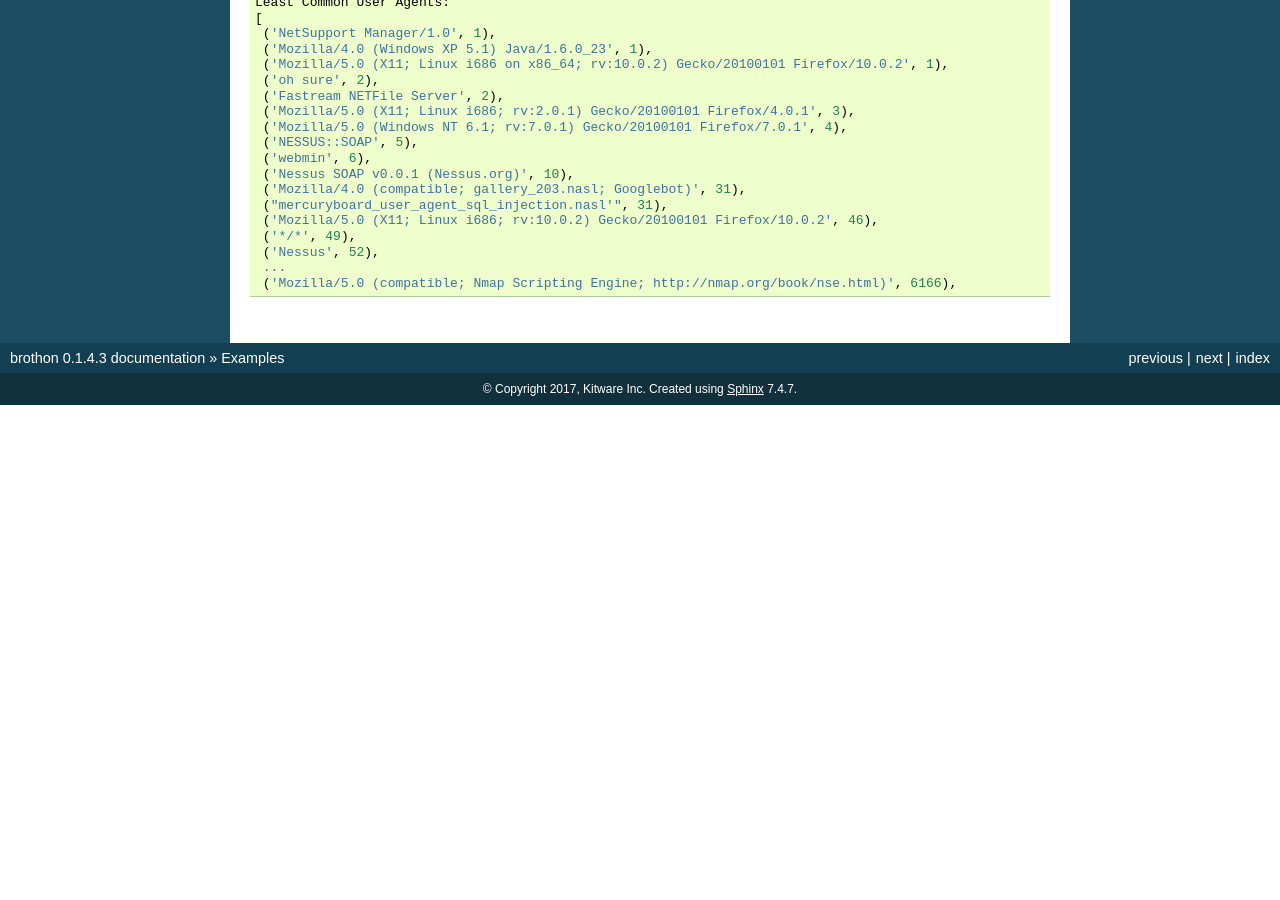
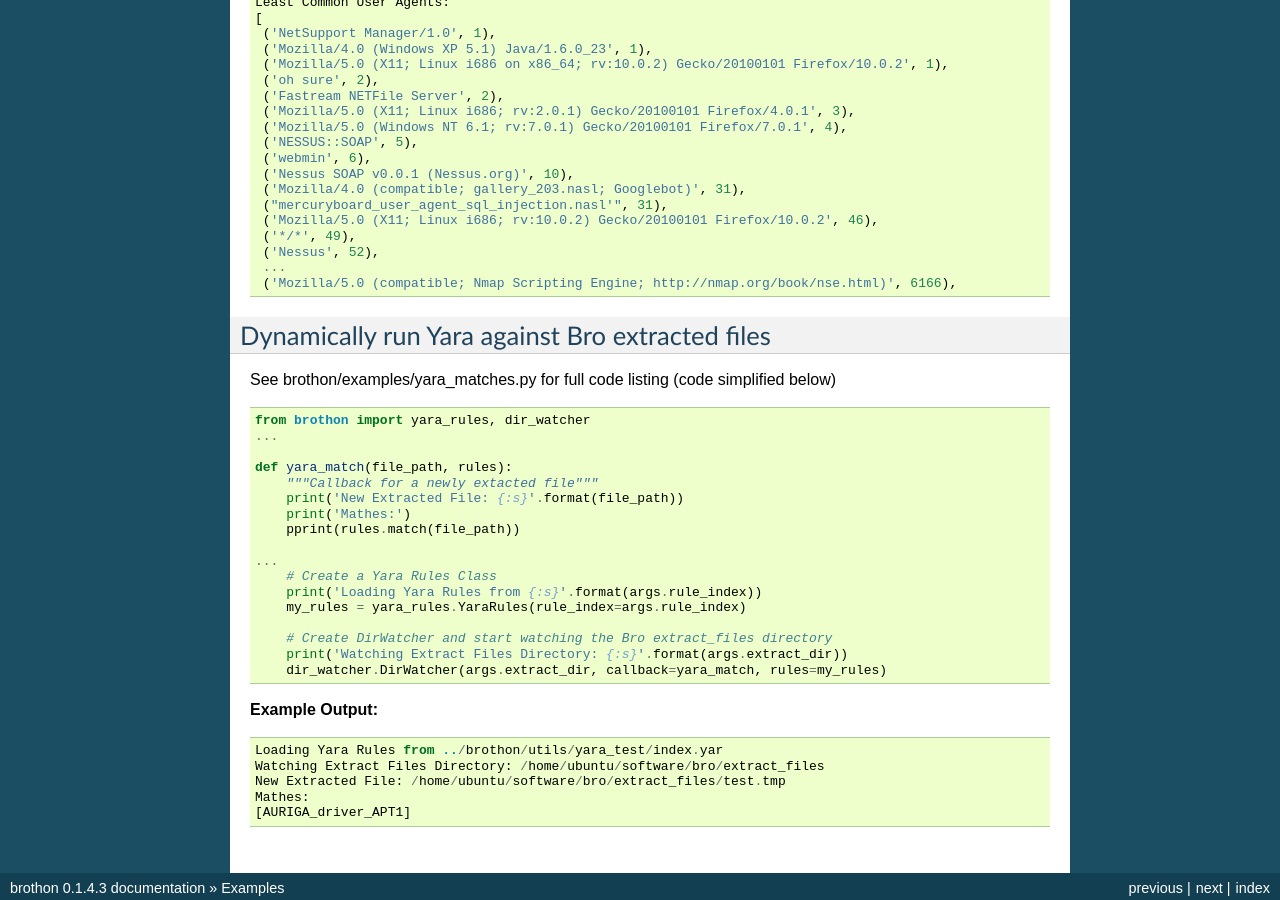
Before and after one commit to SuperCowPowers/zat, a Sphinx documentation site: the page built from docs/examples.rst, in a window 1280 px wide and 900 px high, scrolled down 2092 px. Built offline with Sphinx 7.4.7, drawn with Linux system fonts in a browser that asks for light colours; before the commit the page ends 2497 px from its top, so only the background shows below that; some of the changed text lies outside the part shown.

Commit message:
add example documentation for yara rules

```diff
--- a/docs/examples.rst
+++ b/docs/examples.rst
@@ -153,3 +153,39 @@ See brothon/examples/http_user_agents.py for full code listing (code simplified
      ('Nessus', 52),
      ...
      ('Mozilla/5.0 (compatible; Nmap Scripting Engine; http://nmap.org/book/nse.html)', 6166),
+
+
+Dynamically run Yara against Bro extracted files
+------------------------------------------------
+See brothon/examples/yara_matches.py for full code listing (code simplified below)
+
+.. code-block:: python
+
+    from brothon import yara_rules, dir_watcher
+    ...
+
+    def yara_match(file_path, rules):
+        """Callback for a newly extacted file"""
+        print('New Extracted File: {:s}'.format(file_path))
+        print('Mathes:')
+        pprint(rules.match(file_path))
+
+    ...
+        # Create a Yara Rules Class
+        print('Loading Yara Rules from {:s}'.format(args.rule_index))
+        my_rules = yara_rules.YaraRules(rule_index=args.rule_index)
+
+        # Create DirWatcher and start watching the Bro extract_files directory
+        print('Watching Extract Files Directory: {:s}'.format(args.extract_dir))
+        dir_watcher.DirWatcher(args.extract_dir, callback=yara_match, rules=my_rules)
+
+
+**Example Output:**
+
+::
+
+    Loading Yara Rules from ../brothon/utils/yara_test/index.yar
+    Watching Extract Files Directory: /home/ubuntu/software/bro/extract_files
+    New Extracted File: /home/ubuntu/software/bro/extract_files/test.tmp
+    Mathes:
+    [AURIGA_driver_APT1]
```
Also changed, not shown: 1 other file.
